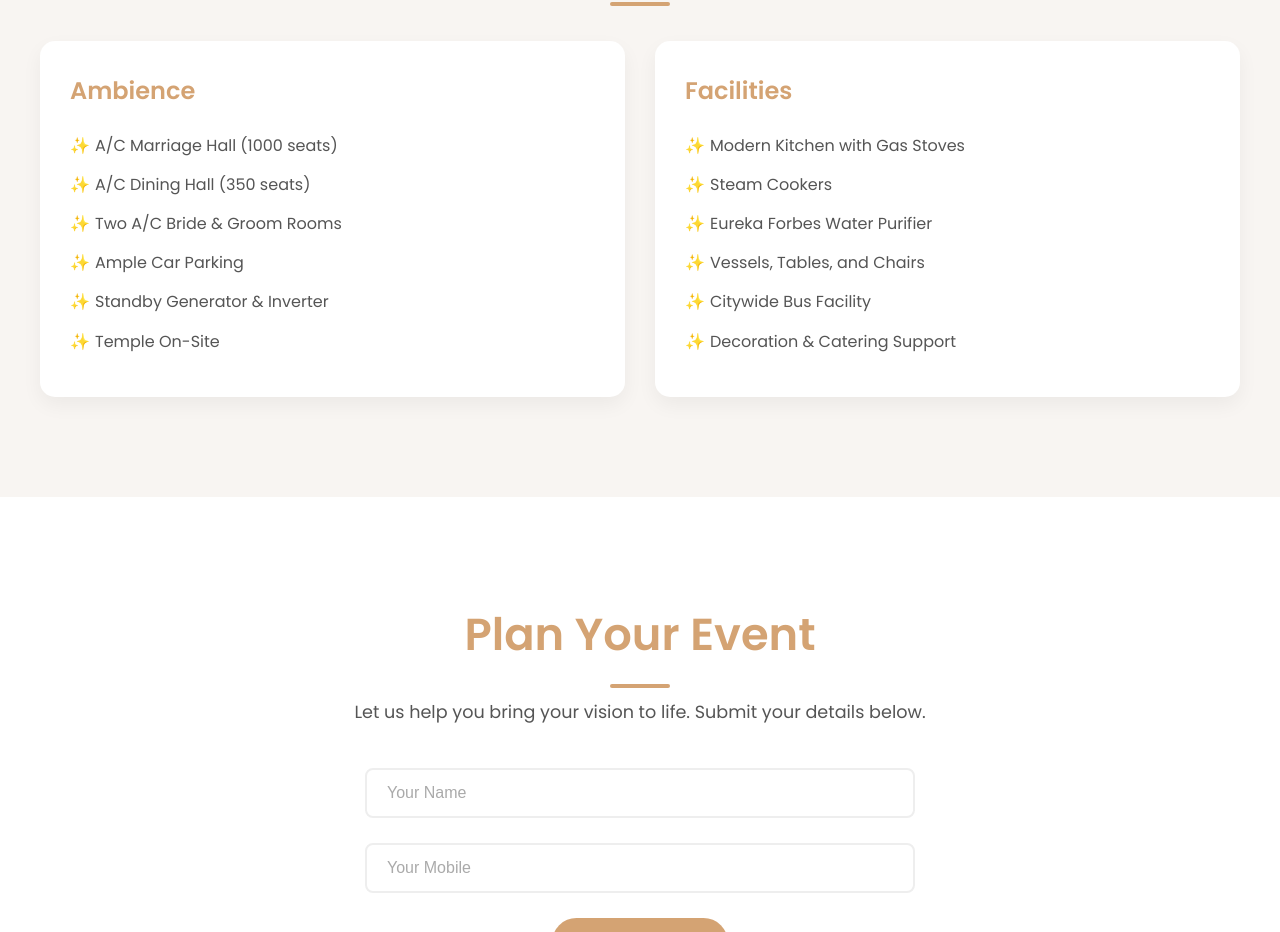
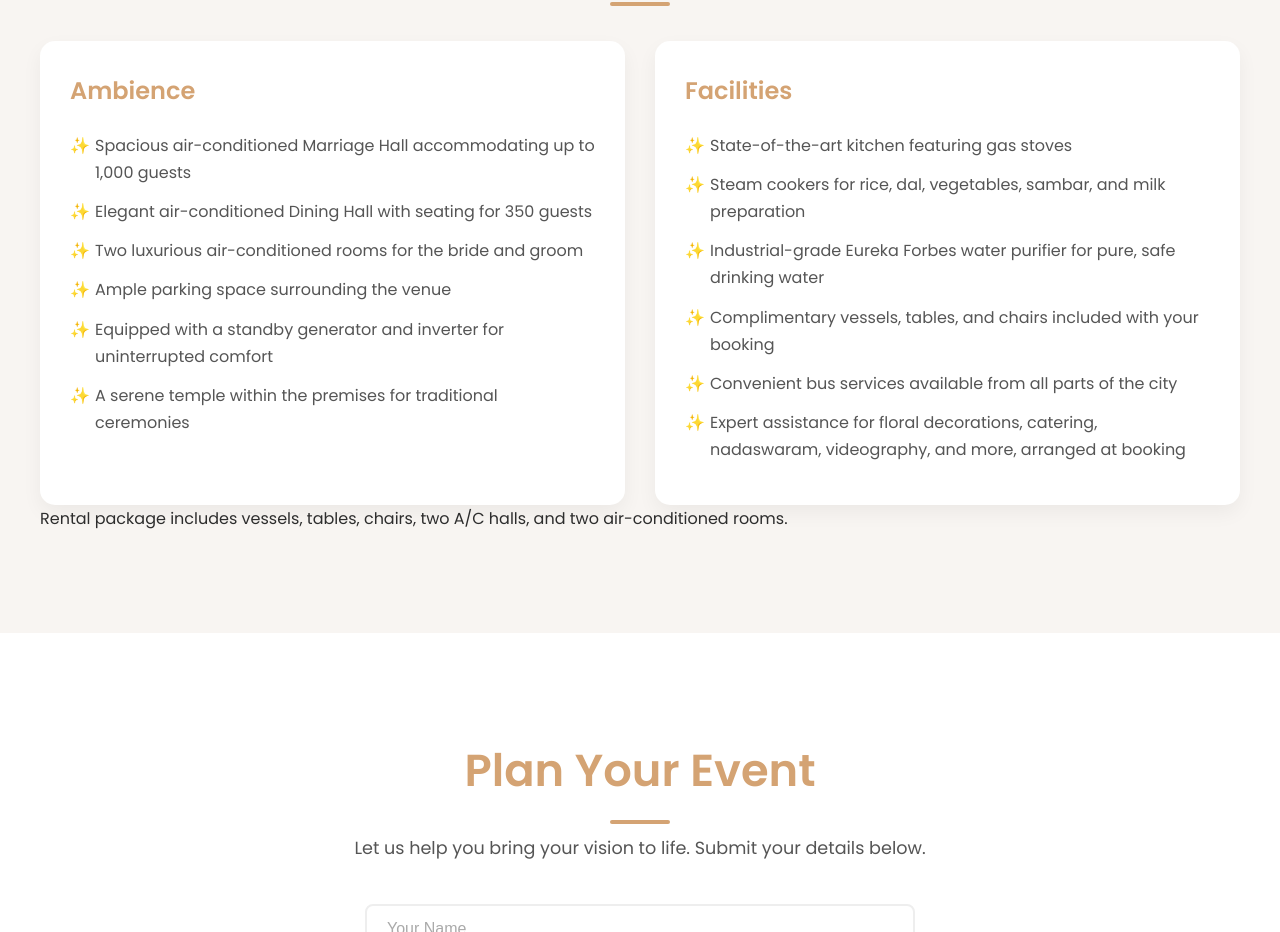
Before and after one commit to aarush67/sribalakashimahal, a website: page index.html in a window 1280 px wide. Shown: the part 1476-2408 px from the top of the page. Drawn offline with Linux system fonts and the light colour scheme.

Commit message:
Update index.html

```diff
--- a/index.html
+++ b/index.html
@@ -66,26 +66,27 @@
         <div class="amenity-card">
           <h3>Ambience</h3>
           <ul>
-            <li>A/C Marriage Hall (1000 seats)</li>
-            <li>A/C Dining Hall (350 seats)</li>
-            <li>Two A/C Bride & Groom Rooms</li>
-            <li>Ample Car Parking</li>
-            <li>Standby Generator & Inverter</li>
-            <li>Temple On-Site</li>
+            <li>Spacious air-conditioned Marriage Hall accommodating up to 1,000 guests</li>
+            <li>Elegant air-conditioned Dining Hall with seating for 350 guests</li>
+            <li>Two luxurious air-conditioned rooms for the bride and groom</li>
+            <li>Ample parking space surrounding the venue</li>
+            <li>Equipped with a standby generator and inverter for uninterrupted comfort</li>
+            <li>A serene temple within the premises for traditional ceremonies</li>
           </ul>
         </div>
         <div class="amenity-card">
           <h3>Facilities</h3>
           <ul>
-            <li>Modern Kitchen with Gas Stoves</li>
-            <li>Steam Cookers</li>
-            <li>Eureka Forbes Water Purifier</li>
-            <li>Vessels, Tables, and Chairs</li>
-            <li>Citywide Bus Facility</li>
-            <li>Decoration & Catering Support</li>
+            <li>State-of-the-art kitchen featuring gas stoves</li>
+            <li>Steam cookers for rice, dal, vegetables, sambar, and milk preparation</li>
+            <li>Industrial-grade Eureka Forbes water purifier for pure, safe drinking water</li>
+            <li>Complimentary vessels, tables, and chairs included with your booking</li>
+            <li>Convenient bus services available from all parts of the city</li>
+            <li>Expert assistance for floral decorations, catering, nadaswaram, videography, and more, arranged at booking</li>
           </ul>
         </div>
       </div>
+      <p class="amenities-note">Rental package includes vessels, tables, chairs, two A/C halls, and two air-conditioned rooms.</p>
     </div>
   </section>
 
```
